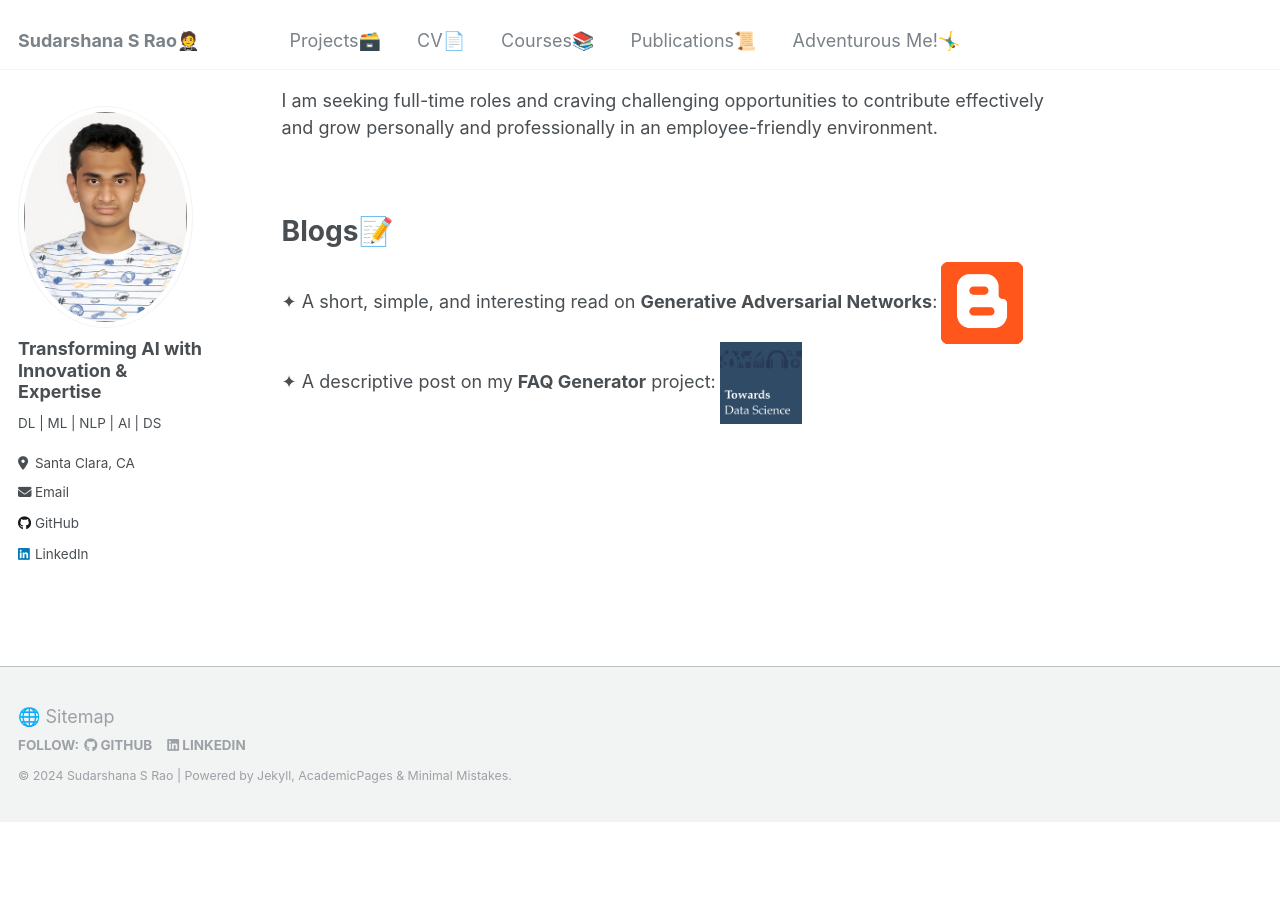
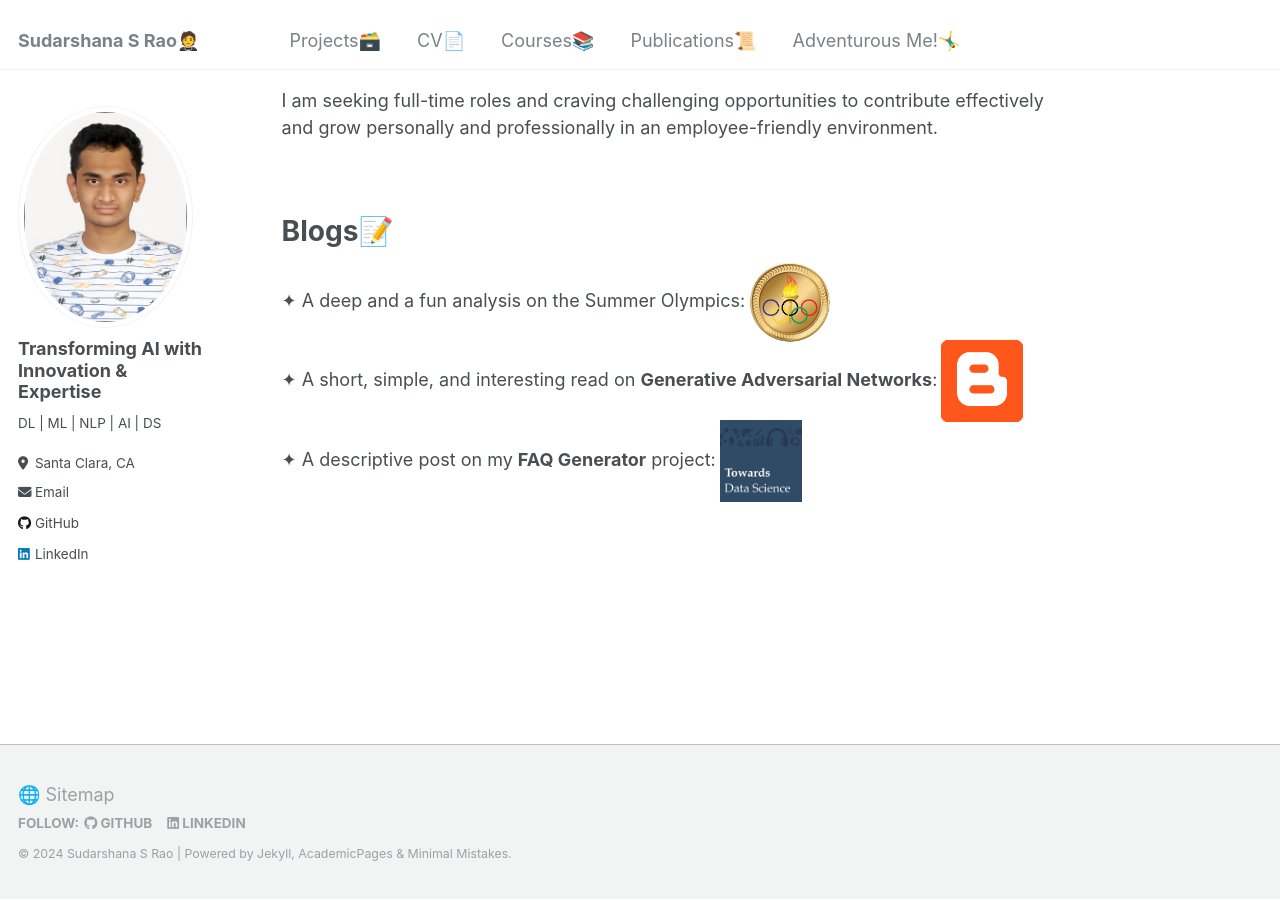
Before and after one commit to SudarshanaSRao/SudarshanaSRao.github.io, a Jekyll site: the page built from _pages/about.md, in a window 1280 px wide and 900 px high, scrolled down 563 px. Built offline with Jekyll 4.4.1, drawn with Linux system fonts in a browser that asks for light colours; before the commit the page ends 1385 px from its top, so only the background shows below that.

Commit message:
Update about.md

```diff
--- a/_pages/about.md
+++ b/_pages/about.md
@@ -81,6 +81,14 @@ I am seeking full-time roles and craving challenging opportunities to contribute
 # Blogs📝
 <div class="flexcontainer">
   <div>
+    <span>✦ A deep and a fun analysis on the Summer Olympics:</span> <a href="https://medium.com/@sudarshanasrao/olympics-tableau-3a79b7b49619" onclick="trackOutboundLink(this);">
+      <img class="pulse" height="30px" src="/images/Bring Home the Gold in Your Own Reading Olympics! _ Red Apple Reading Blog.jpeg" width="80px">
+    </a>
+  </div>
+</div>
+
+<div class="flexcontainer">
+  <div>
     <span>✦ A short, simple, and interesting read on <strong>Generative Adversarial Networks</strong>:</span> <a href="https://sudarshanagan.blogspot.com/2021/07/everyone-i-am-currently-engineering.html" onclick="trackOutboundLink(this);">
       <img class="pulse" height="30px" src="/images/1200px-Blogger_icon_2017.svg.png" width="80px">
     </a>
```
